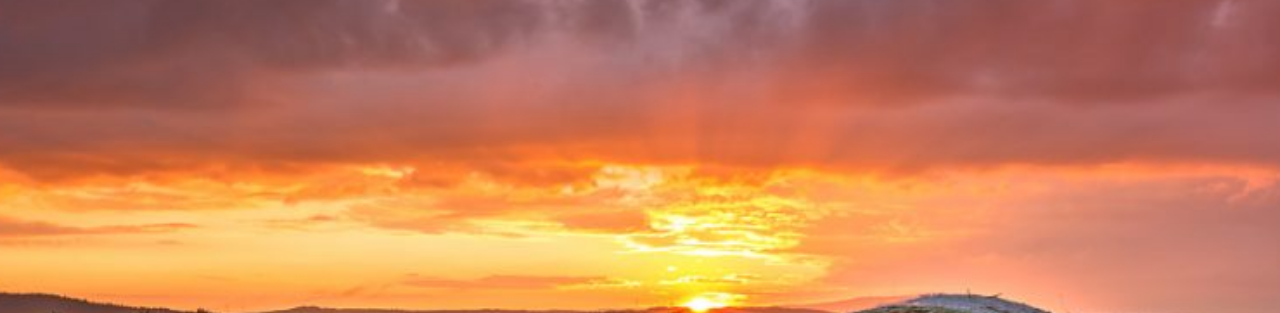
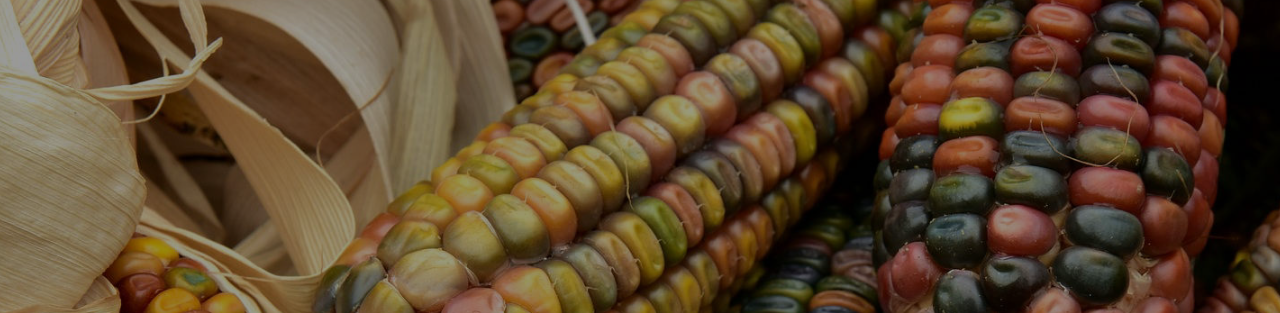
Before and after one commit to manuelJung/goldland-homepage, a Gatsby site: page / in a window 1280 px wide. Shown: the top 313 px of the page. Built offline with nearby package versions, Linux system fonts and the light colour scheme; Gatsby itself is replaced by a stand-in of ours.

Commit message:
updated background-image

```diff
--- a/src/templates/home.js
+++ b/src/templates/home.js
@@ -15,7 +15,7 @@ type Props = {
 export default function HomeTemplate ({cms}:Props) {
   const {headerImage} = useStaticQuery(graphql`
     query HeaderImage {
-      headerImage: file(relativePath: { eq: "cornfield3.jpg" }) {
+      headerImage: file(relativePath: { eq: "cornfield6.jpg" }) {
         childImageSharp {
           fluid(maxWidth: 1200) {
             ...GatsbyImageSharpFluid
--- a/src/templates/style.sass
+++ b/src/templates/style.sass
@@ -2,6 +2,7 @@
 .route--home
   .header-image
     height: 100vh
+    background: rgba(0,0,0,0.4)
     .ParallaxBackground
       display: flex
       justify-content: center
```
Also changed, not shown: static/img/cornfield4.jpg (added), static/img/cornfield5.jpg (added), static/img/cornfield6.jpg (added).
